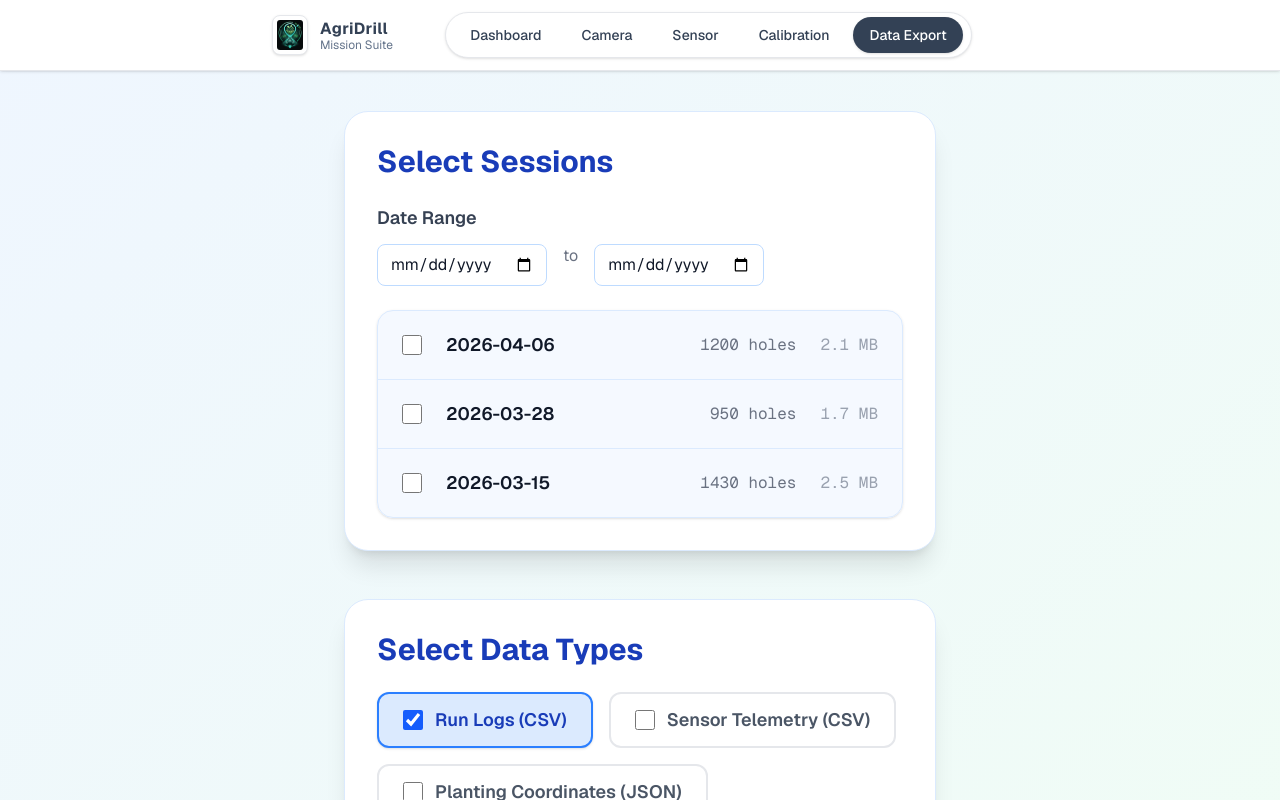
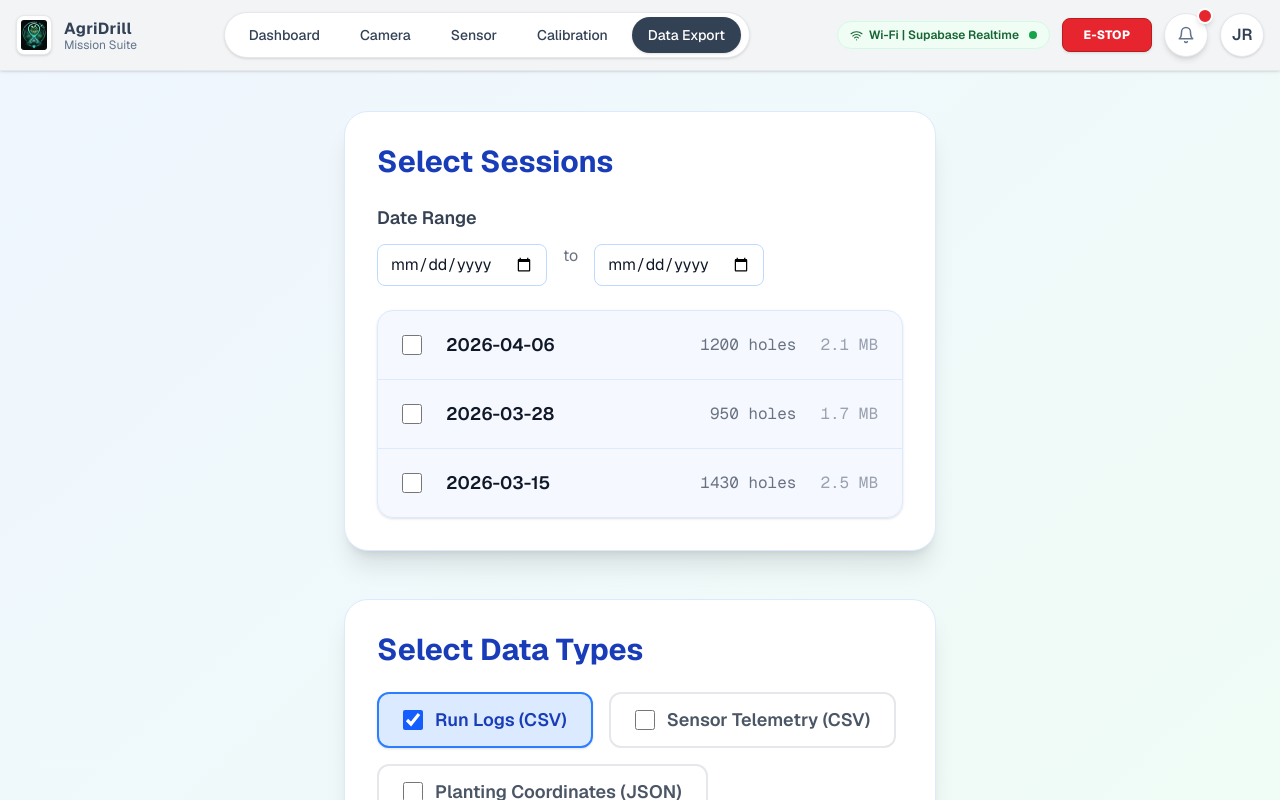
Before and after one commit to JLforce/AgriDrill_Website, a Next.js app in the folder agridrill/: page /export in a window 1280 px wide. Shown: the top 800 px of the page. Built offline with nearby package versions, Linux system fonts and the light colour scheme.

Commit message:
Remove duplicate navigation bar from /export page; only DashboardTopNav is now rendered for a clean, consistent layout.

```diff
--- a/agridrill/app/export/page.tsx
+++ b/agridrill/app/export/page.tsx
@@ -1,6 +1,7 @@
 "use client"
 import React, { useState } from "react";
 import { useRouter } from "next/navigation";
+import DashboardTopNav from "../../components/DashboardTopNav";
 
 // Top navigation links and routes (from Dashboard)
 const topNavLinks = ["Dashboard", "Camera", "Sensor", "Calibration", "Data Export"];
@@ -109,50 +110,7 @@ export default function ExportPage() {
 	return (
 		<div className="min-h-screen bg-linear-to-br from-blue-50 to-green-50 font-sans text-gray-900 flex flex-col text-base">
 			{/* Top Navigation Bar */}
-			<nav className="sticky top-0 z-40 border-b border-[#e5e7eb] bg-white/95 shadow-sm backdrop-blur transition-all duration-700">
-				<div className="mx-auto flex w-full max-w-3xl items-center justify-between gap-4 px-4 py-3">
-					{/* Logo and Title */}
-					<div className="flex items-center gap-3">
-						<button
-							type="button"
-							className="flex items-center gap-3 group focus:outline-none"
-							onClick={() => router.push('/dashboard')}
-							aria-label="Go to Dashboard"
-						>
-							<img
-								src="/agridrill-logo.png"
-								alt="AgriDrill logo"
-								width={36}
-								height={36}
-								className="rounded-lg border border-[#e5e7eb] bg-white object-contain p-1 shadow-sm group-hover:brightness-110 transition"
-							/>
-							<div className="flex flex-col justify-center text-left">
-								<span className="text-base font-bold tracking-wide text-[#334155] leading-tight group-hover:text-[#1e293b] transition">AgriDrill</span>
-								<span className="text-[12px] text-[#64748b] leading-none">Mission Suite</span>
-							</div>
-						</button>
-					</div>
-					{/* Top Navigation Links */}
-					<div className="flex-1 flex items-center justify-center">
-						<div className="flex items-center gap-2 rounded-full border border-[#e5e7eb] bg-white px-2 py-1 shadow-sm">
-							{topNavLinks.map((item, index) => (
-								<button
-									key={item}
-									type="button"
-									onClick={() => router.push(topNavRoutes[item as keyof typeof topNavRoutes])}
-									className={`rounded-full px-4 py-2 text-sm font-medium transition cursor-pointer ${
-										(item === "Data Export")
-											? "bg-[#334155] text-white shadow"
-											: "text-[#334155] hover:bg-[#f3f4f6] hover:text-[#1e293b]"
-									}`}
-								>
-									{item}
-								</button>
-							))}
-						</div>
-					</div>
-				</div>
-			</nav>
+			<DashboardTopNav />
 			<main className="flex-1 w-full max-w-2xl mx-auto p-4 sm:p-10 animate-fadeInUp">
 				{/* Session Selector */}
 				<section className="mb-12">
```
